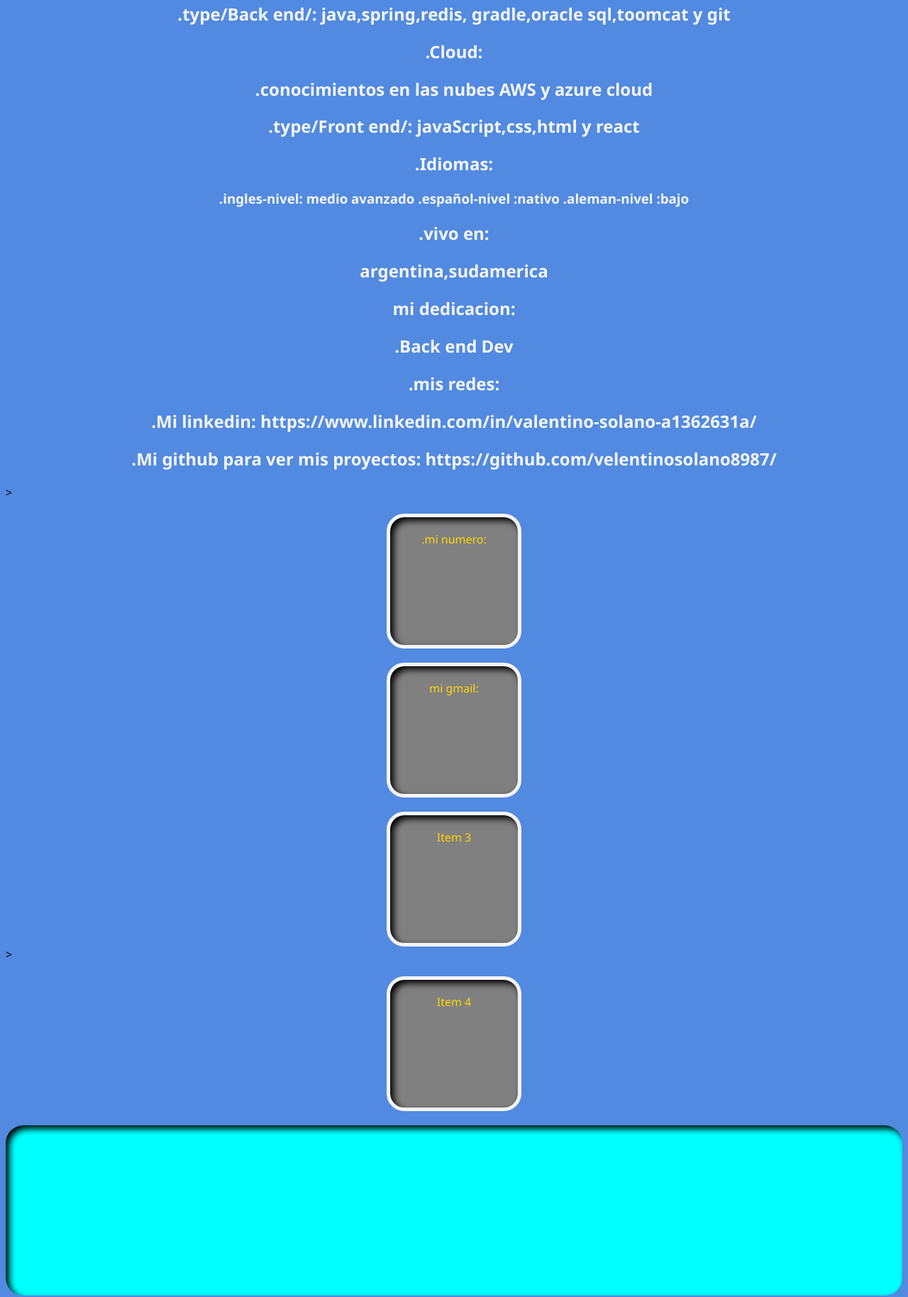
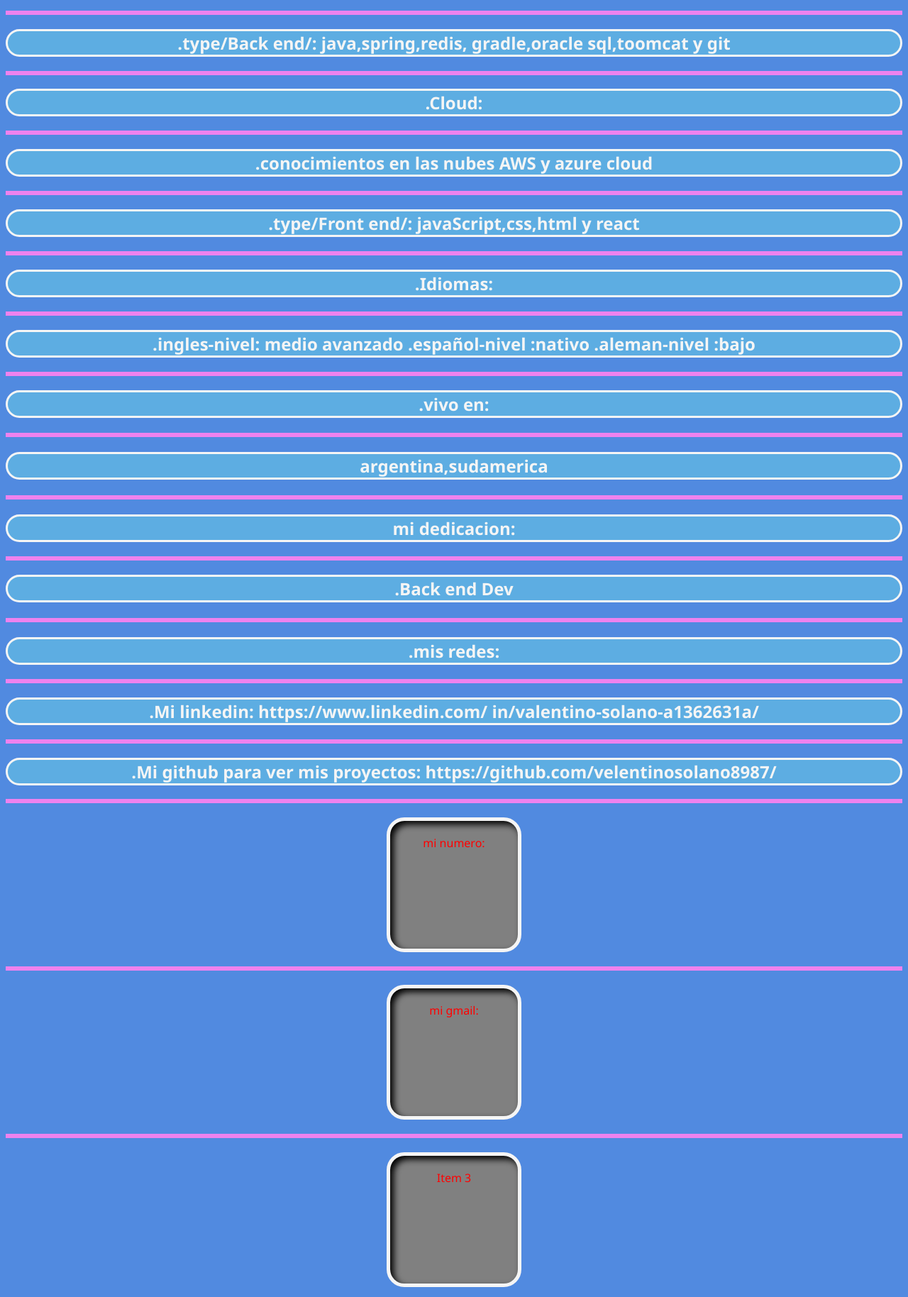
Before and after one commit to velentinosolano8987/mi-portafolio, a website: page IndeX.html in a window 1280 px wide. Shown: the part 123-1951 px from the top of the page at 71% size. Drawn offline with Linux system fonts and the light colour scheme.

Commit message:
Actualizar IndeX.html

```diff
--- a/IndeX.html
+++ b/IndeX.html
@@ -1,3 +1,4 @@
+
 <!DOCTYPE html>
 
 <html>
@@ -9,7 +10,7 @@
     <body>
 
 <section>
-        <center><h1 style="color:whitesmoke">.M I    P O R T A F O L I O</h1></center>
+        <center><h1>.M i p o r t a f o l i o</h1></center>
 
     </body>
 
@@ -22,19 +23,19 @@
 
          }
 
-        body{
+       html {
             background:#518ae0 ;
         }
 
          header,
-         .page,
-         footer{
+         .page{
          min-height:200px;
          background:cyan;
          text-align: center;
-         border-radius:25px ;
+         border-radius:30px ;
          padding:20px;
-         border-color:whitesmoke;
+         border-color:gold;
+         border-style:solid;
          box-shadow:5px 5px 10px black inset;
          }
 
@@ -140,6 +141,7 @@
          padding:20px;
          border-color:whitesmoke;
          border-radius:25px ;
+         border-style:4px;
          }
 
          .item-1{
@@ -150,7 +152,7 @@
          width:140px;
          text-align: center;
          border-radius:25px ;
-         color:gold;
+         color:red;
          padding:20px;
          box-shadow: 5px 5px 10px black inset;
          }
@@ -163,7 +165,7 @@
          width:140px;
          text-align: center;
          border-radius:25px ;
-         color:gold;
+         color:red;
          box-shadow: 5px 5px 10px black inset;
          }
 
@@ -175,7 +177,7 @@
          width:140px ;
          text-align: center;
          border-radius:25px ;
-         color:gold;
+         color:red;
          padding:20px;
          box-shadow: 5px 5px 10px black inset;
          }
@@ -188,11 +190,11 @@
          width:140px ;
          text-align: center;
          border-radius:25px ;
-         color:gold;
+         color:red;
          box-shadow: 5px 5px 10px black inset;
          }
 
-         body ,h1,h2,h3 {
+         body ,h2,h3 {
          font-family:"segoe ui","arial";
 
          }
@@ -201,7 +203,7 @@
           --border-color:linear-gradient(
         to right,
 
-        tomato 0%,
+        red 0%,
         gold 100%
               )
               ;
@@ -227,80 +229,85 @@
 
     }
 
-
     </style>
 
     </section>
 
     </style>
     <center><h2 style="color:whitesmoke">.Tecnologías:</h2></center>
+<h1></h1>
 <center><h2 style="color:whitesmoke">
 .type/Back end/: java,spring,redis,
 gradle,oracle sql,toomcat y git
 </h2></center>
+<h1></h1>
 <center><h2 style="color:whitesmoke">.Cloud:</h2></center>
+<h1></h1>
 <center><h2 style="color:whitesmoke">
 .conocimientos en las nubes AWS y azure cloud
 </h2></center>
+<h1></h1>
 <center><h2 style="color:whitesmoke">
 .type/Front end/: javaScript,css,html y react
 </h2></center>
 
-</h3>
+<h1></h1>
 <center><h2  style="color:whitesmoke">.Idiomas:</h2></center>
-<center><h3 style="color:whitesmoke">
+<center>
+<h1></h1>
+    <h2 style="color:whitesmoke">
 .ingles-nivel: medio avanzado
 
 .español-nivel :nativo
 
 .aleman-nivel :bajo
-</h3></center>
-
+</h2></center>
+<h1></h1>
 </section>
-<h2></h2>
 
     <center><h2 style="color:whitesmoke" > .vivo en: </h2></center>
-<h2> </h2>
+<h1></h1>
 <center><h2 style="color:whitesmoke">argentina,sudamerica </h2></center>
 
-<h2></h2>
+<h1></h1>
 <section>
     <center><h2 style="color:whitesmoke">mi dedicacion:</h2></center>
- <h2></h2>
+ <h1></h1>
  <center><h2 style="color:whitesmoke">.Back end Dev</h2></center>
 </section>
-
+<h1></h1>
 <section>
 <center><h2 style="color:whitesmoke" >.mis redes: </h2></center>
-<center><h2 style="color:whitesmoke">.Mi linkedin: https://www.linkedin.com/in/valentino-solano-a1362631a/</h2></center>
+<h1></h1>
+<center><h2 style="color:whitesmoke">.Mi linkedin: https://www.linkedin.com/
+in/valentino-solano-a1362631a/</h2></center>
+<h1></h1>
 
-<h2></h2>
-<center><h2 style="color:whitesmoke">.Mi github para ver mis proyectos: https://github.com/velentinosolano8987/</h2></center>>
-</p>
+<center>
+    <h2 style="color:whitesmoke">.Mi github para ver mis proyectos: https://github.com/velentinosolano8987/</h2>
+</center>
 
 </section>
 
 <section>
         <h1></h1>
-        <center><div class="item item-1">.mi numero:</div></center>
+        <center><div class="item item-1">mi numero:</div></center>
 <h1></h1>
 <center><div class="item item-2">mi gmail:</div></center>
 <h1></h1>
-<center><div class="item item-3">Item 3</div></center>>
+<center><div class="item item-3">Item 3</div></center>
 <h1></h1>
 <center><div class="item item-4">Item 4</div></center>
-<h1></h1>
+
 <menu></menu>
-<h1></h1>
+
 
 <div class="content"></div>
 <h1></h1>
 
-        <h1></h1>
         <header></header>
-        <h1></h1>
+      <h1></h1>
         <footer></footer>
-        <h1></h1>
 
 <article class='card'>
     <div class='card-body' style="color:whitesmoke">
@@ -309,4 +316,57 @@ hecho con:
 </article>
 </section>
 
+<section>
+<style>
+h1{
+color:violet;
+border-style:solid;
+border-with:40px;
+border:radius:40px
+font-family: system-ui;
+fony-size:3rem;
+background:linear-
+gradient(90deg, #000);
+
+-webkit-text-fill-color:
+tranparent;
+-webkit-background-clip: text;
+}
+</style>
+</section
+
+<section>
+<style>
+h2{
+background:#5DADE2;
+border-with:3px;
+border-style:solid;
+border-radius:40px;
+}
+</style>
+
+</section>
+
+<section>
+<style>
+p{
+background:cyan;
+border-style:solid;
+border-radius:30px;
+border-with:50px;
+}
+
+</style>
+<h1></h1>
+</section>
+
+<section>
+
+<div>
+<main></main>
+<footer></footer>
+</div>
+
+</section>
+
 </html>
```
